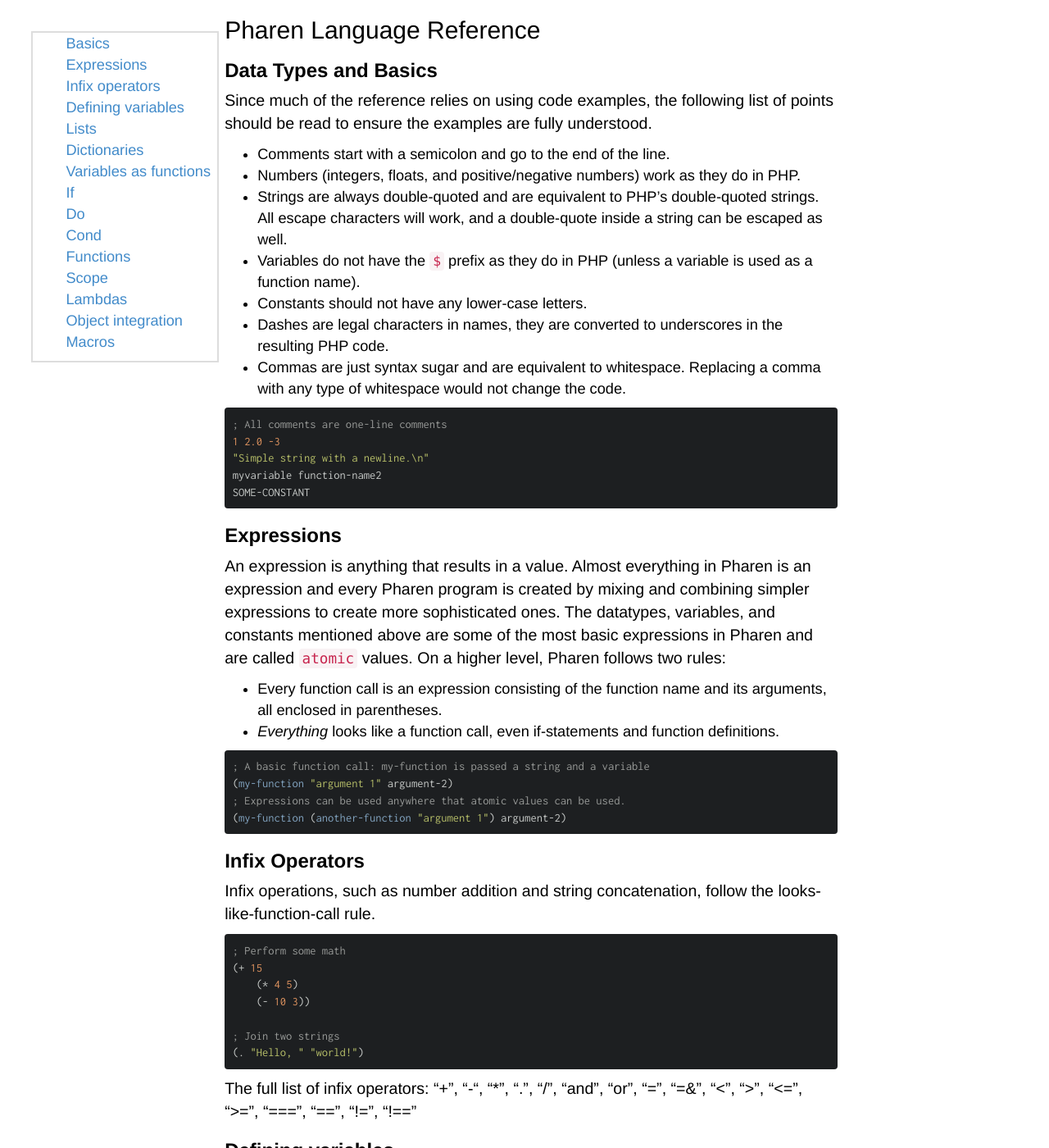
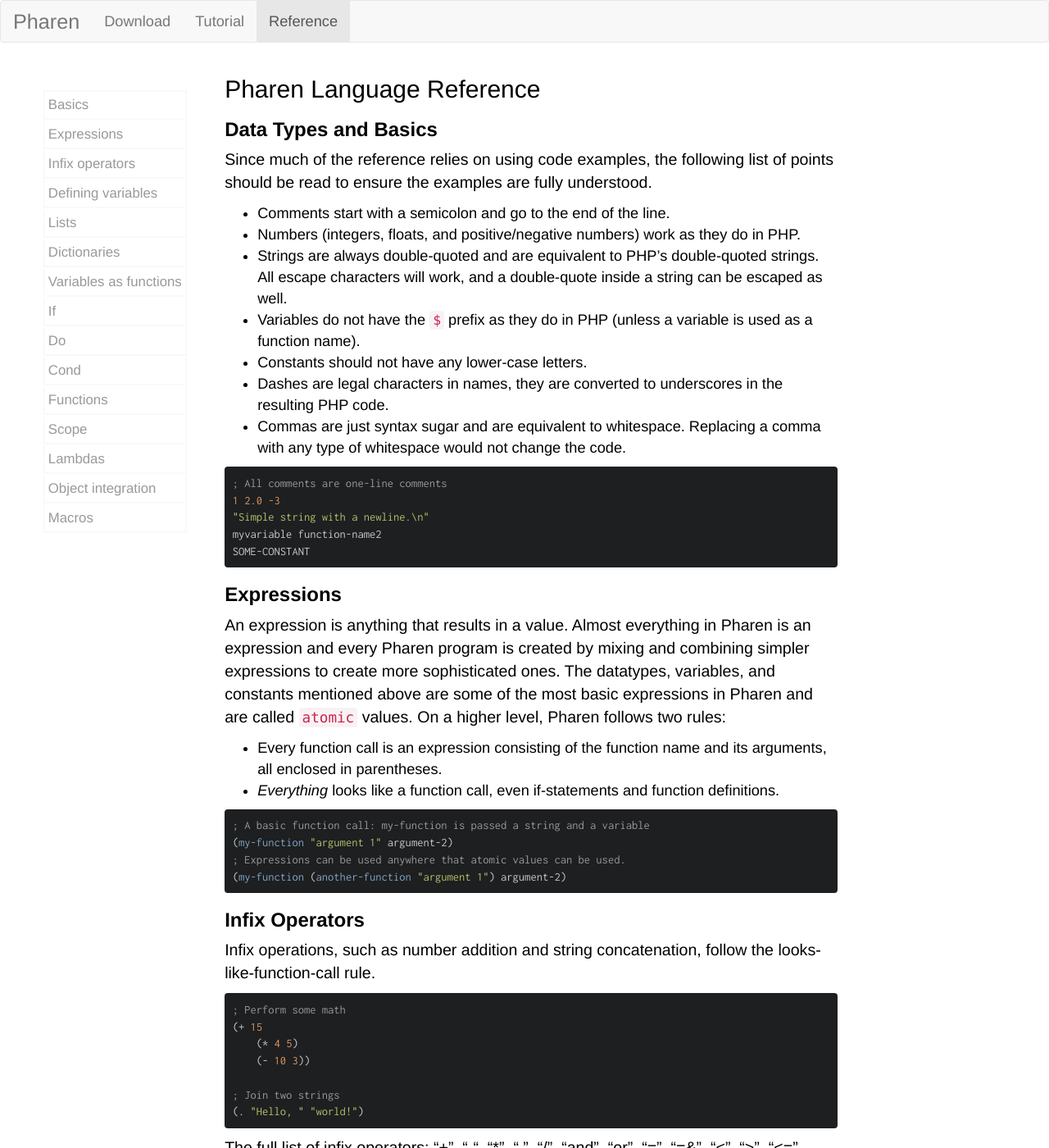
Before and after one commit to Scriptor/pharen, a Jekyll site: the page built from reference.markdown, in a window 1280 px wide and 1400 px high. Shown: the whole window at 82% size. Built offline with Jekyll 4.4.1, drawn with Linux system fonts in a browser that asks for light colours.

Commit message:
Finish redesign of reference page.

```diff
--- a/_layouts/page.html
+++ b/_layouts/page.html
@@ -12,9 +12,23 @@
     <link href="css/page.css" rel="stylesheet">
 </head>
 <body>
+    <nav class="navbar navbar-default" role="navigation">
+        <a class="navbar-brand" href="/">Pharen</a>
+        <ul class="navbar-nav nav">
+            <li>
+                <a href="/download.html">Download</a>
+            </li>
+            <li>
+                <a href="/tutorial.html">Tutorial</a>
+            </li>
+            <li class="active">
+                <a href="/reference.html">Reference</a>
+            </li>
+        </ul>
+    </nav>
 	<div id='content' class="row col-md-10">
         <div id="navbar">
-            <ul>
+            <ul class="nav-stacked">
             {% for section in page.sections %}
                 <li>
                     <a href='#{{ section }}'>{{ section | replace: '-', ' ' | capitalize }}</a>
--- a/css/page.css
+++ b/css/page.css
@@ -19,17 +19,47 @@ li {
     font-size: 1.3em;
 }
 
+nav a.navbar-brand {
+    font-size: 1.8em;
+}
+
 #navbar {
     position: fixed;
-    margin: 3%;
-    font-size: 1em;
-    padding-right: 8px;
-    border: 2px solid #DDD;
+    margin-top: 3%;
+    margin-left: 1%;
 }
 
-#navbar ul {
-    list-style: none;
+@media (max-width: 1050px) {
+    #navbar {
+        position: relative;
+    }
 }
+
+    #navbar ul {
+        list-style: none;
+    }
+
+    #navbar li {
+        font-size: 1.2em;
+        padding: 4px;
+        border: 2px solid #F9F9F9;
+        border-top: 0px;
+    }
+    #navbar li:first-child {
+        border-top: 2px solid #F9F9F9;
+    }
+    #navbar li:hover {
+        border-left: 4px solid #DDD;
+    }
+    #navbar li:hover > a {
+        color: #777;
+    }
+    #navbar li > a {
+        color: #999;
+    }
+    #navbar li > a:hover {
+        text-decoration: none;
+    }
 
 .highlight {
     border-radius: 20px;
```
